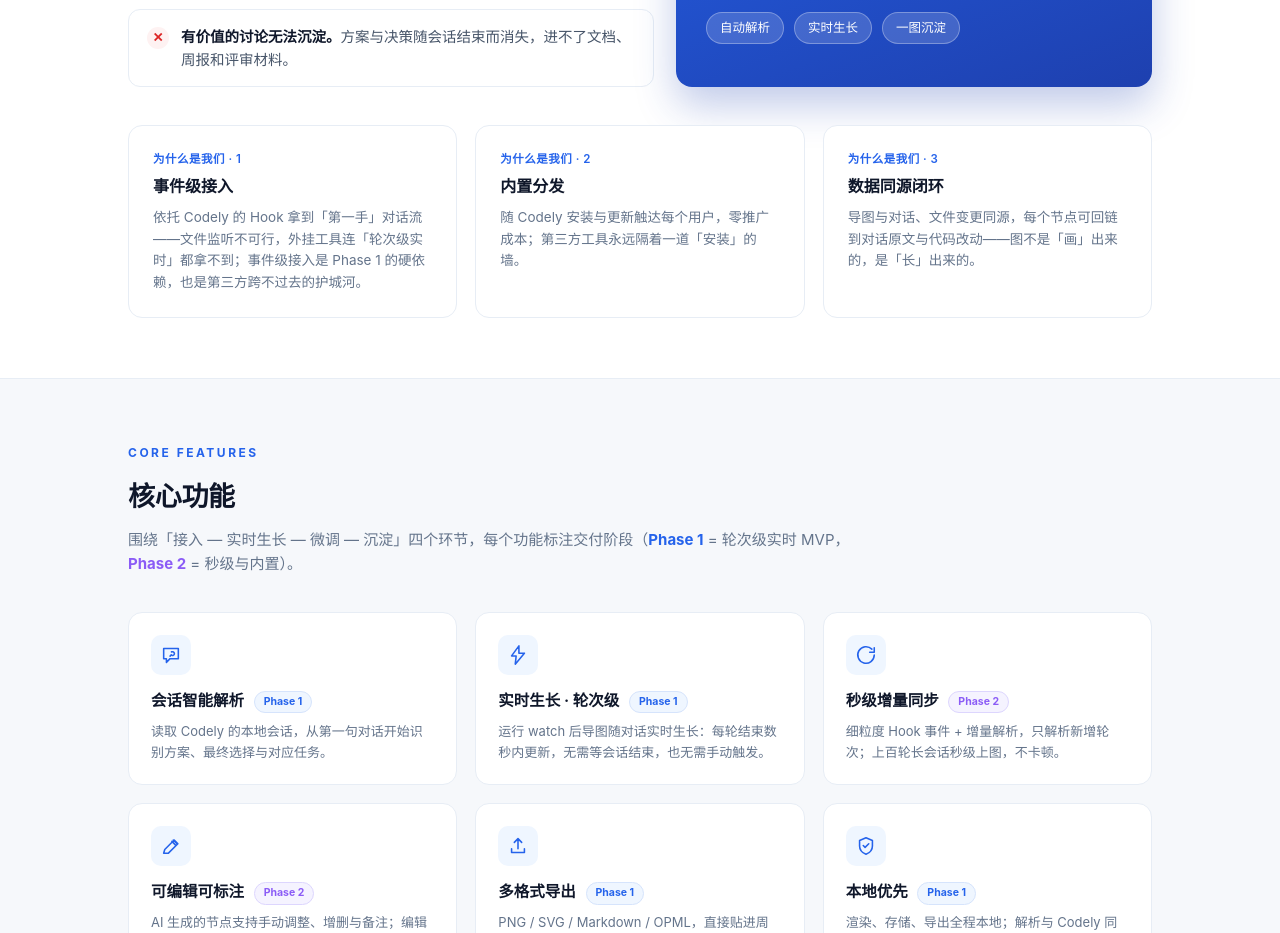
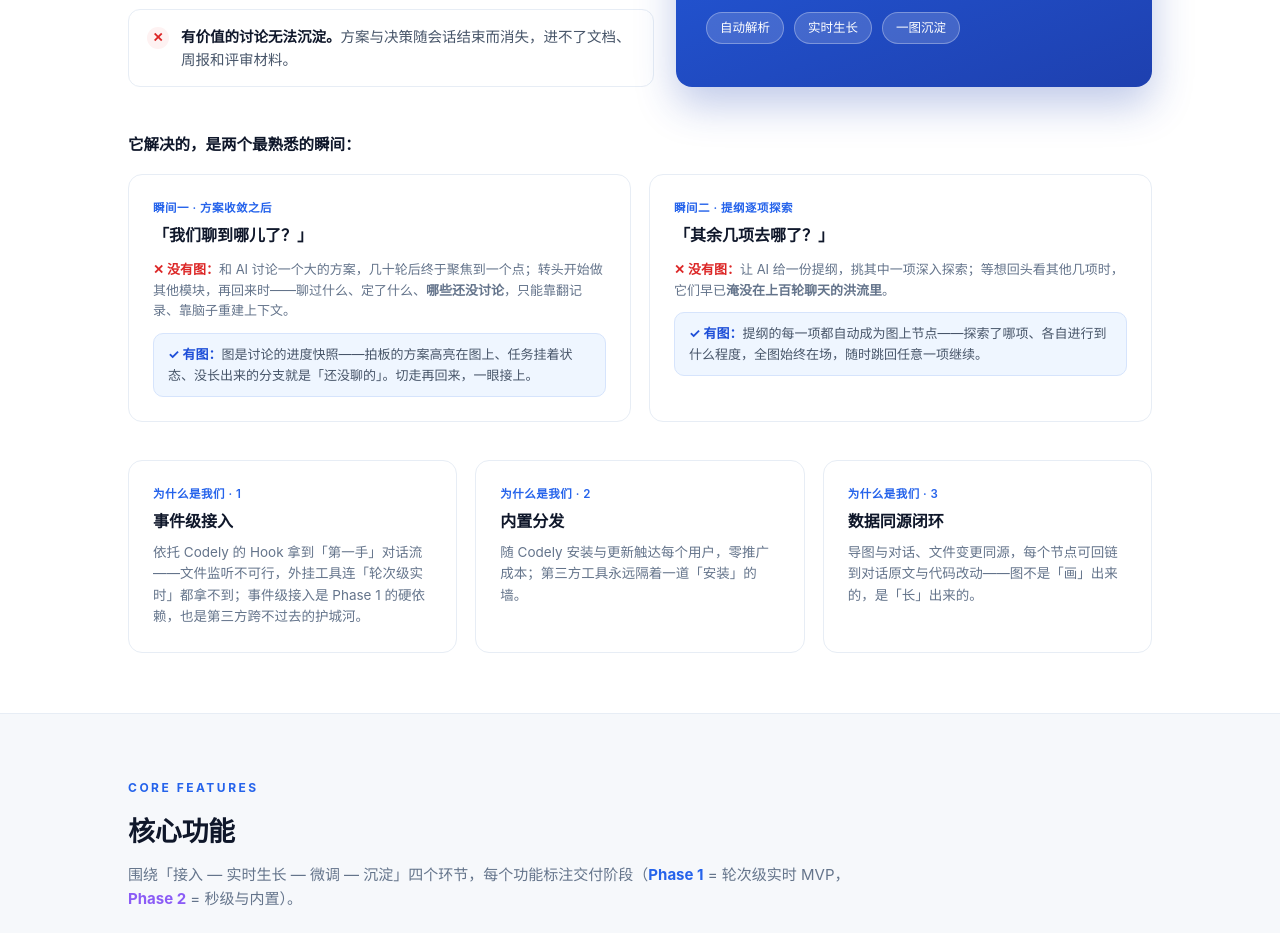
Before and after one commit to weiwei-gu/ChatGraphic, a website: page docs/index.html in a window 1280 px wide. Shown: the part 2600-3533 px from the top of the page. Drawn offline with Linux system fonts and the light colour scheme.

Commit message:
产品页「为什么需要它」补两个最熟悉的瞬间（产品价值的具象表达）
痛点/方案对比之后、「为什么是我们」之前，新增「两个熟悉的瞬间」叙事块，
复用既有卡片样式，以 ✕没有图 / ✓有图 的对比结构表达产品真正解决的问题：

- 瞬间一 · 方案收敛之后：「我们聊到哪儿了？」——大方案讨论几十轮聚焦到
  一点后转战其他模块，再回来时图即讨论进度快照：拍板方案高亮、任务挂状态、
  没长出的分支=还没讨论的，切走再回一眼接上
- 瞬间二 · 提纲逐项探索：「其余几项去哪了？」——AI 给提纲后深挖其中一项，
  其他项淹没在聊天洪流；图上提纲每项自动成节点，全貌始终在场，随时跳回

样式：moments 双列网格 + m-before/m-after 对比排版，820px 以下单列。

```diff
--- a/docs/index.html
+++ b/docs/index.html
@@ -103,6 +103,12 @@
 
   /* ===== Why ===== */
   .why-grid{display:grid;grid-template-columns:1.05fr .95fr;gap:22px}
+  .moments-lead{margin-top:46px;font-size:15.5px;font-weight:800;color:var(--ink)}
+  .moments{display:grid;grid-template-columns:repeat(2,1fr);gap:18px;margin-top:16px}
+  .card .m-before{margin-top:10px;font-size:13px;color:var(--muted)}
+  .card .m-before .no{color:#DC2626;font-weight:700}
+  .card .m-after{margin-top:12px;font-size:13px;color:var(--ink-2);background:var(--blue-tint);border:1px solid #D6E4FC;border-radius:10px;padding:10px 14px}
+  .card .m-after .yes{color:var(--blue-dark);font-weight:700}
   .pain-list{list-style:none;display:flex;flex-direction:column;gap:14px}
   .pain-list li{
     display:flex;gap:12px;font-size:14.5px;color:var(--ink-2);
@@ -126,7 +132,7 @@
     background:rgba(255,255,255,.16);border:1px solid rgba(255,255,255,.3);
     padding:5px 13px;border-radius:99px;font-size:12.5px;font-weight:500;
   }
-  @media (max-width:820px){.why-grid{grid-template-columns:1fr}.grid3{grid-template-columns:1fr}}
+  @media (max-width:820px){.why-grid{grid-template-columns:1fr}.moments{grid-template-columns:1fr}.grid3{grid-template-columns:1fr}}
 
   /* ===== Features ===== */
   .grid2x3{display:grid;grid-template-columns:repeat(3,1fr);gap:18px}
@@ -673,6 +679,22 @@
       </div>
     </div>
 
+    <p class="moments-lead">它解决的，是两个最熟悉的瞬间：</p>
+    <div class="moments">
+      <div class="card">
+        <div class="tagline">瞬间一 · 方案收敛之后</div>
+        <h3>「我们聊到哪儿了？」</h3>
+        <p class="m-before"><span class="no">✕ 没有图：</span>和 AI 讨论一个大的方案，几十轮后终于聚焦到一个点；转头开始做其他模块，再回来时——聊过什么、定了什么、<b>哪些还没讨论</b>，只能靠翻记录、靠脑子重建上下文。</p>
+        <p class="m-after"><span class="yes">✓ 有图：</span>图是讨论的进度快照——拍板的方案高亮在图上、任务挂着状态、没长出来的分支就是「还没聊的」。切走再回来，一眼接上。</p>
+      </div>
+      <div class="card">
+        <div class="tagline">瞬间二 · 提纲逐项探索</div>
+        <h3>「其余几项去哪了？」</h3>
+        <p class="m-before"><span class="no">✕ 没有图：</span>让 AI 给一份提纲，挑其中一项深入探索；等想回头看其他几项时，它们早已<b>淹没在上百轮聊天的洪流里</b>。</p>
+        <p class="m-after"><span class="yes">✓ 有图：</span>提纲的每一项都自动成为图上节点——探索了哪项、各自进行到什么程度，全图始终在场，随时跳回任意一项继续。</p>
+      </div>
+    </div>
+
     <div class="grid3">
       <div class="card">
         <div class="tagline">为什么是我们 · 1</div>
```
